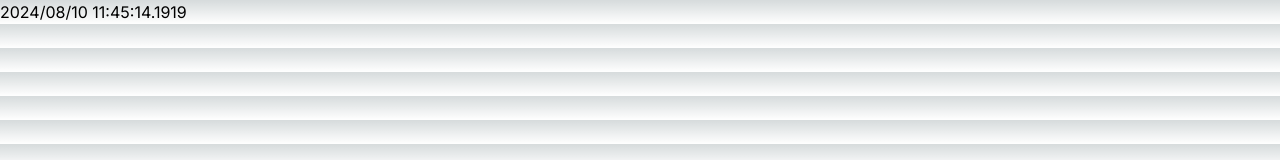
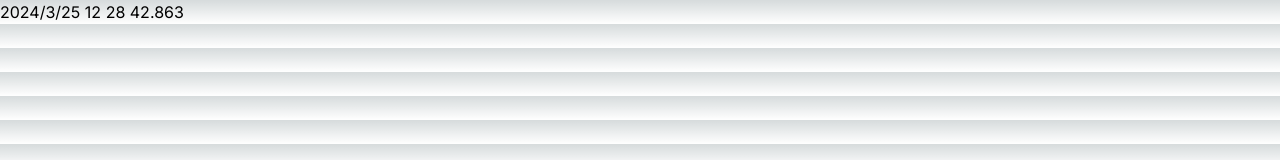
Before and after one commit to zeek0x/simple-web-tools, a Next.js app: page / in a window 1280 px wide. Shown: the top 160 px of the page. Built offline with nearby package versions, Linux system fonts and the light colour scheme.

Commit message:
Impl timer

```diff
--- a/app/page.tsx
+++ b/app/page.tsx
@@ -1,7 +1,29 @@
+"use client";
+
+import { useState } from "react";
+
 export default function Home() {
+  const [time, setTime] = useState(format(new Date()));
+
+  setInterval(() => {
+    const now = new Date();
+    setTime(format(now));
+  });
+
   return (
     <main>
-      <h1> 2024/08/10 11:45:14.1919 </h1>
+      <h1> {time} </h1>
     </main>
   );
 }
+
+const format = (date: Date): string => {
+  const yyyy = date.getFullYear();
+  const mm = date.getMonth();
+  const dd = date.getDate();
+  const HH = date.getHours();
+  const MM = date.getMinutes();
+  const ss = date.getSeconds();
+  const SSS = date.getMilliseconds();
+  return `${yyyy}/${mm}/${dd} ${HH} ${MM} ${ss}.${SSS}`;
+};
```
